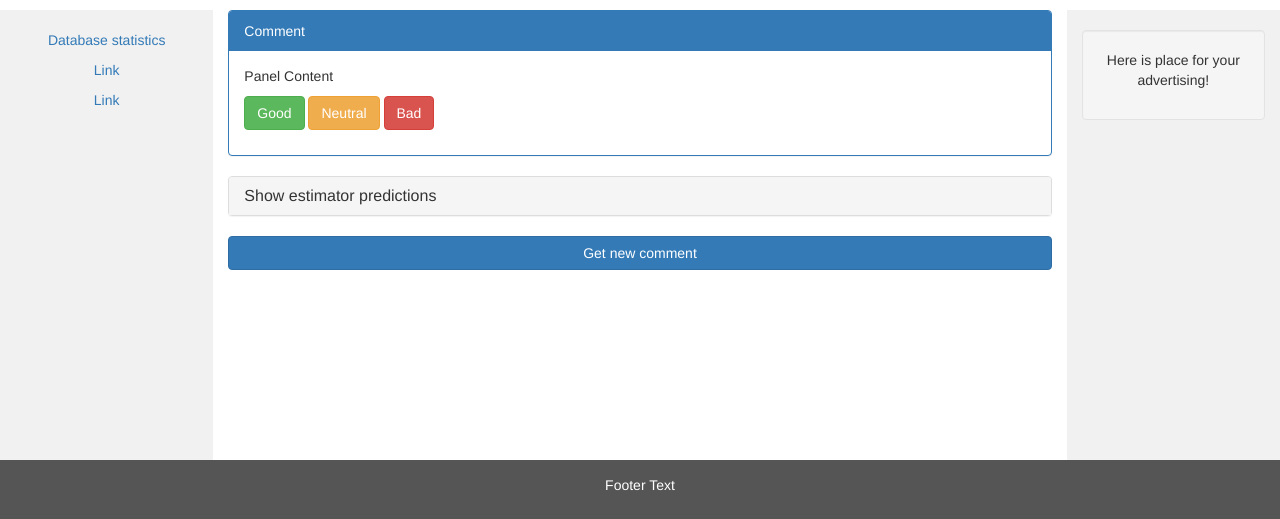
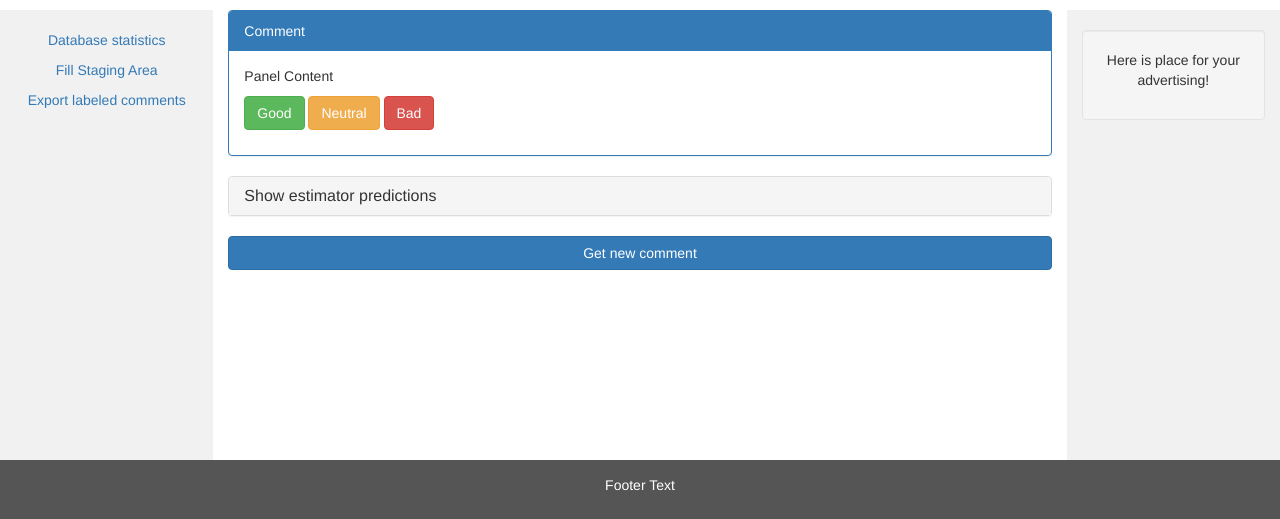
Before and after one commit to Cyberlander/ActiveLearningPlatform, a Django app: page / in a window 1280 px wide. Shown: the part 52-571 px from the top of the page. Run offline with Django 3.2, Linux system fonts and the light colour scheme; parts of the project's set-up code (start-up, migrations or seed data) failed here and were passed over; some libraries are stand-ins or nearby versions; some web fonts are replaced.

Commit message:
finished database statistics

```diff
--- a/ProjektSprachverarbeitung/ml_module/static/javascript/get_database_statistics.js
+++ b/ProjektSprachverarbeitung/ml_module/static/javascript/get_database_statistics.js
@@ -15,7 +15,9 @@ $(document).ready(
                       $("#panel_content").html("Loading");
                     },
                     success: function(result){
-                    alert(result.count_unlabeled_comments)
+                      $("#count_unlabeled_comments").html( " Unlabeled comments: " + result.count_unlabeled_comments )
+                      $("#count_labeled_comments").html( "Labeled commments: " + result.count_labeled_comments )
+                     $("#count_staging_comments").html( "Comments in staging: " + result.count_staging_area )
 
 
               }
--- a/ProjektSprachverarbeitung/ml_module/templates/ml_module/hello2.html
+++ b/ProjektSprachverarbeitung/ml_module/templates/ml_module/hello2.html
@@ -101,9 +101,9 @@
   <p></p>
   <div class="row content">
     <div class="col-sm-2 sidenav">
-      <p><a id="database_statistics_link" data-toggle="modal" data-target="#exampleModal">Database statistics</a></p>
-      <p><a href="#">Link</a></p>
-      <p><a href="#">Link</a></p>
+      <p><a id="database_statistics_link" data-toggle="modal" data-target="#DatabaseStatisticsModal">Database statistics</a></p>
+      <p><a  data-toggle="modal" data-target="#FillStagingModal">Fill Staging Area</a></p>
+      <p><a href="#">Export labeled comments</a></p>
     </div>
     <div class="col-sm-8 text-left">
       <div class="panel-group">
@@ -158,22 +158,43 @@
   <p>Footer Text</p>
 </footer>
 
-<!-- Modal -->
-<div class="modal fade" id="exampleModal" tabindex="-1" role="dialog" aria-labelledby="exampleModalLabel" aria-hidden="true">
+<!-- Database Statistics Modal -->
+<div class="modal fade" id="DatabaseStatisticsModal" tabindex="-1" role="dialog" aria-labelledby="exampleModalLabel" aria-hidden="true">
   <div class="modal-dialog" role="document">
     <div class="modal-content">
       <div class="modal-header">
-        <h5 class="modal-title" id="exampleModalLabel">Modal title</h5>
+        <h5 class="modal-title" id="exampleModalLabel">Database statistics</h5>
         <button type="button" class="close" data-dismiss="modal" aria-label="Close">
           <span aria-hidden="true">&times;</span>
         </button>
       </div>
       <div class="modal-body">
-        ...
+        <div id="count_unlabeled_comments">Unlabeled comments: </div>
+        <div id="count_labeled_comments">Labeled commments: </div>
+        <div id="count_staging_comments">Comments in staging:</div>
       </div>
       <div class="modal-footer">
         <button type="button" class="btn btn-secondary" data-dismiss="modal">Close</button>
-        <button type="button" class="btn btn-primary">Save changes</button>
+      </div>
+    </div>
+  </div>
+</div>
+
+<!-- Fill Staging Modal -->
+<div class="modal fade" id="FillStagingModal" tabindex="-1" role="dialog" aria-labelledby="exampleModalLabel" aria-hidden="true">
+  <div class="modal-dialog" role="document">
+    <div class="modal-content">
+      <div class="modal-header">
+        <h5 class="modal-title" id="exampleModalLabel">Fill Staging Area</h5>
+        <button type="button" class="close" data-dismiss="modal" aria-label="Close">
+          <span aria-hidden="true">&times;</span>
+        </button>
+      </div>
+      <div class="modal-body">
+        <div id="count_unlabeled_comments">...</div>
+      </div>
+      <div class="modal-footer">
+        <button type="button" class="btn btn-secondary" data-dismiss="modal">Close</button>
       </div>
     </div>
   </div>
--- a/ProjektSprachverarbeitung/ml_module/views.py
+++ b/ProjektSprachverarbeitung/ml_module/views.py
@@ -164,6 +164,9 @@ def get_labeled_comments_table_as_json(request, format='json'):
 @api_view(('GET',))
 def get_database_statistics(request, format='json'):
     count_unlabeled_comments = models.UnlabeledComment.objects.filter( is_labeled=False ).count()
-    print("!")
+    count_labeled_comments = models.UserLabeledComment.objects.count()
+    count_staging_area = models.Staging.objects.count()
     print( count_unlabeled_comments )
-    return Response( { "count_unlabeled_comments" : count_unlabeled_comments} )
+    return Response( { "count_unlabeled_comments" : count_unlabeled_comments,
+                        "count_labeled_comments" : count_labeled_comments,
+                        'count_staging_area' : count_staging_area } )
```
